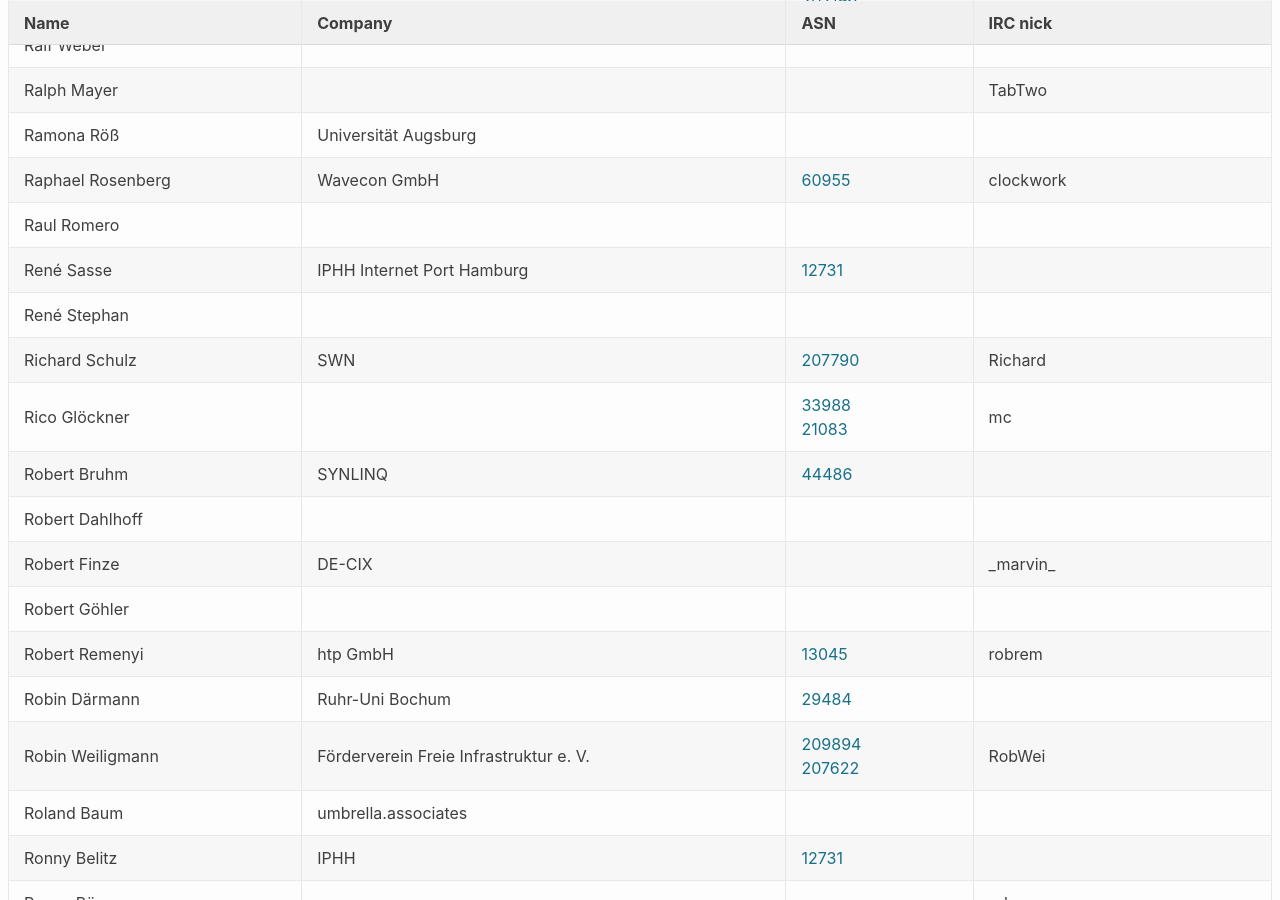
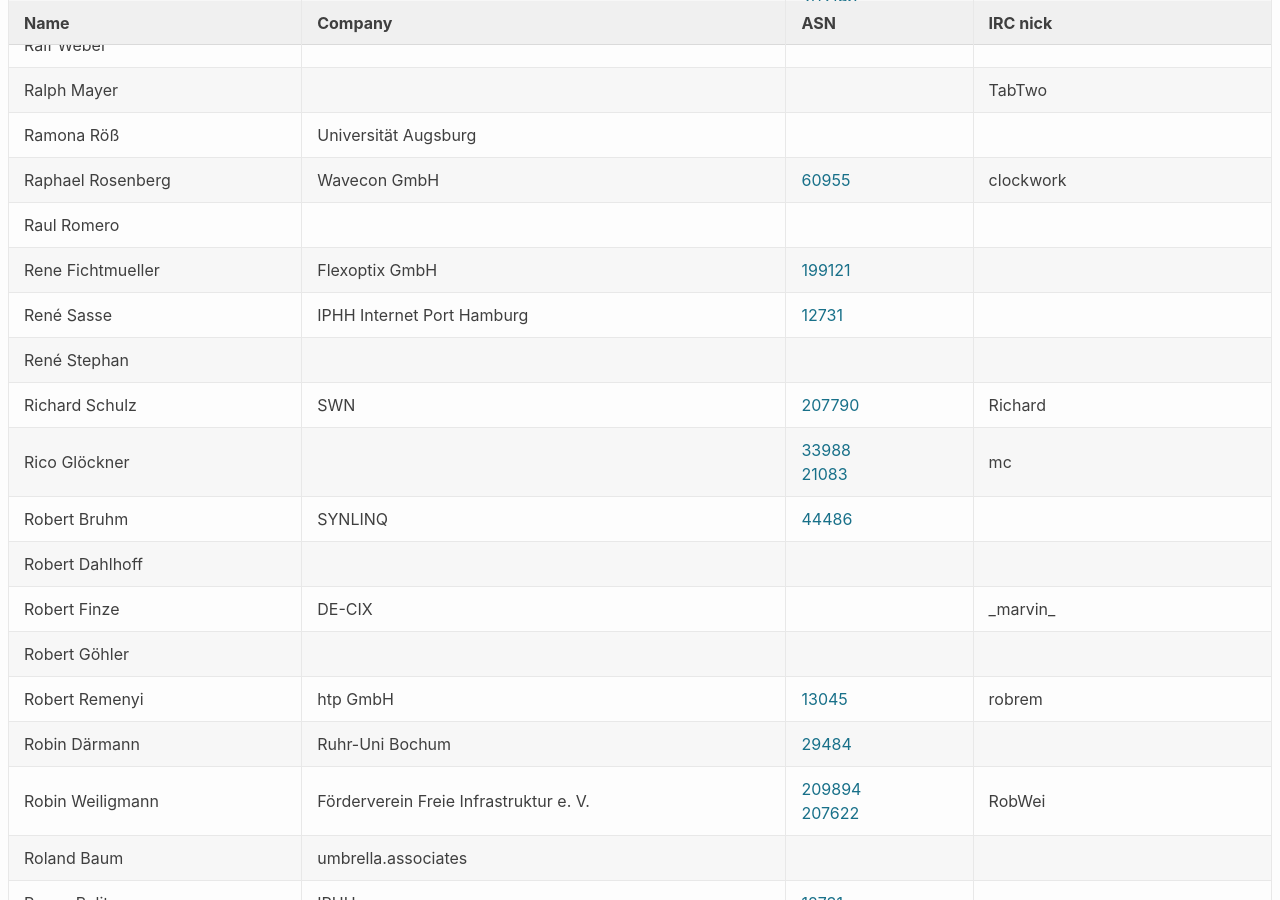
Before and after one commit to denog/pretix-attendeelist, a Jekyll site: the page built from index.markdown, in a window 1280 px wide and 900 px high, scrolled down 15421 px. Built offline with Jekyll 4.4.1, drawn with Linux system fonts in a browser that asks for light colours.

Commit message:
Latest data: Tue Nov  3 08:20:49 UTC 2020

```diff
--- a/_data/attendees.json
+++ b/_data/attendees.json
@@ -1980,6 +1980,12 @@
     "asn": null
   },
   {
+    "name": "Rene Fichtmueller",
+    "company": "Flexoptix GmbH",
+    "irc": null,
+    "asn": "199121"
+  },
+  {
     "name": "René Sasse",
     "company": "IPHH Internet Port Hamburg",
     "irc": null,
```
